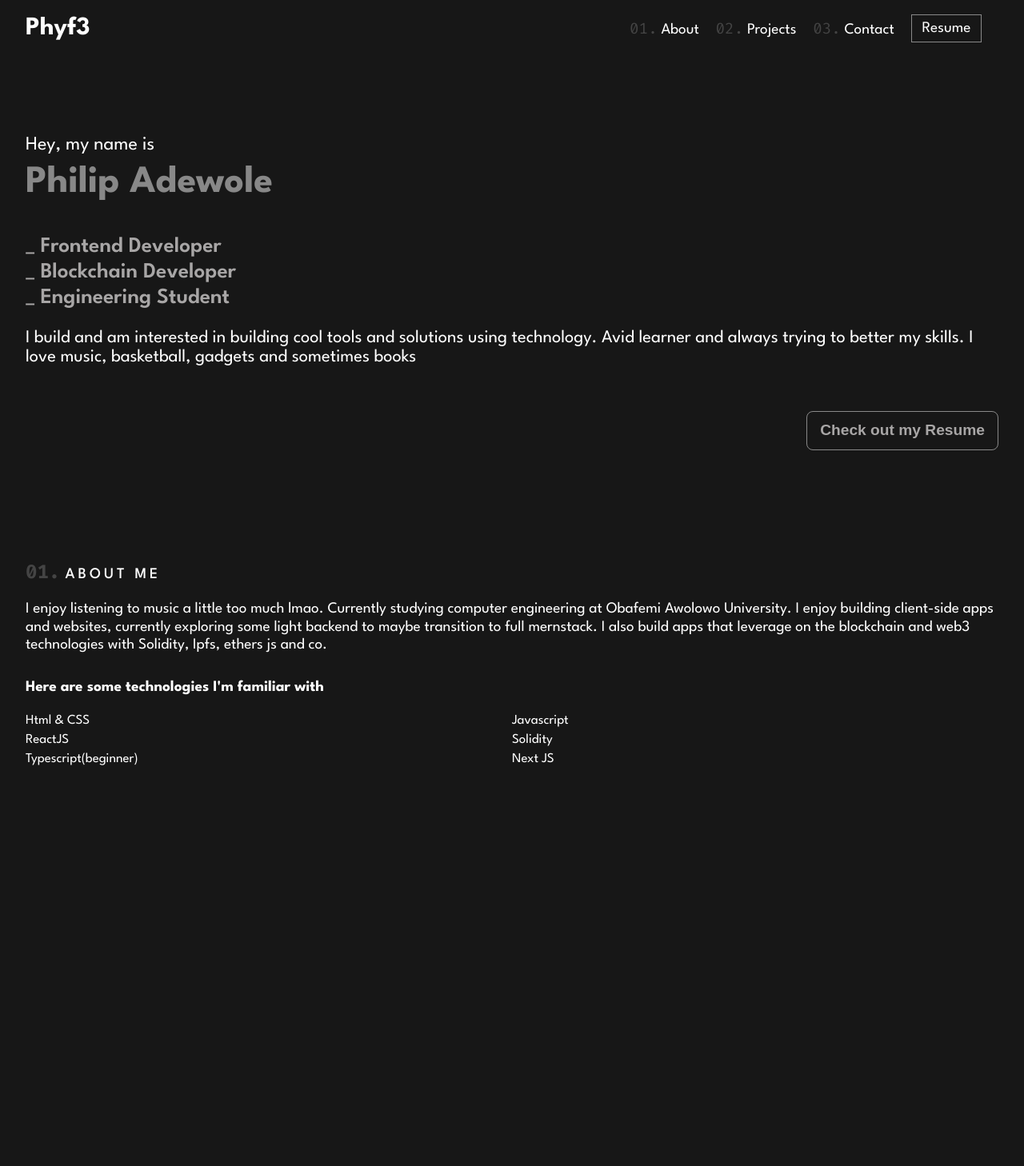
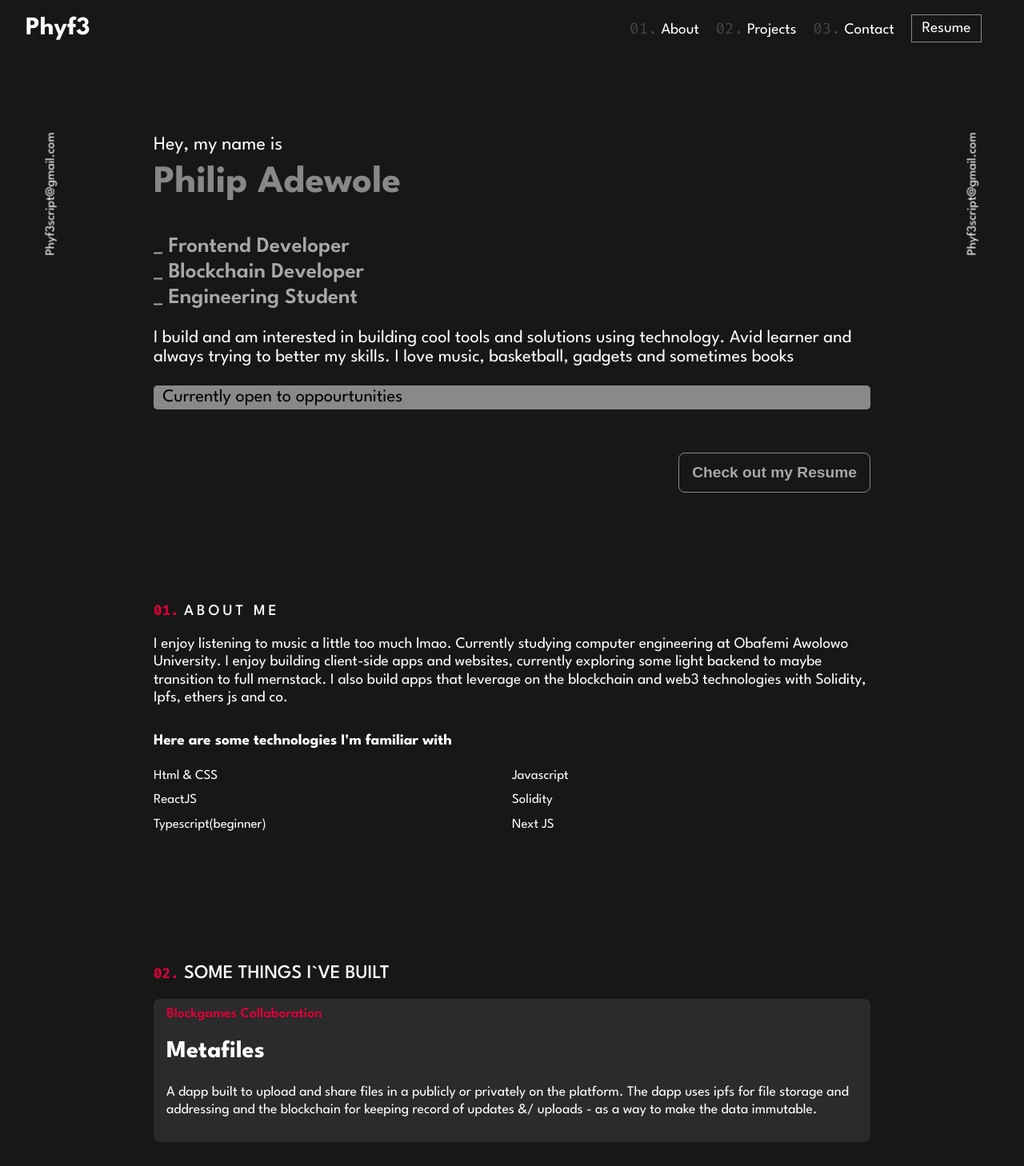
Before and after one commit to adedotxn/adedotxn.me.v1, a Next.js app: page / in a window 1280 px wide. Shown: the top 1458 px of the page at 80% size. Before the commit the page ends 977 px from the top, so only its background shows below. Built offline with nearby package versions, Linux system fonts and the light colour scheme.

Commit message:
chore : improve  desktop styling & start archive page

```diff
--- /dev/null
+++ b/components/about.tsx
@@ -0,0 +1,29 @@
+
+import Image from 'next/image'
+import styles from '../styles/Home.module.css'
+
+const About = () => {
+    return (
+        <section className={styles.about}>
+          <h1><span>01.</span> <span> About me</span> </h1>
+
+          <p>I enjoy listening to music a little too much lmao. Currently studying computer engineering at Obafemi Awolowo University. I enjoy building client-side apps and websites, currently exploring some light backend to maybe transition to full mernstack. I also build apps that leverage on the blockchain and web3 technologies with Solidity, Ipfs, ethers js and co. </p>
+
+          <div>
+            {/* eslint-disable-next-line react/no-unescaped-entities*/}
+            <h3>Here are some technologies I'm familiar with</h3>
+            <ul>
+              <li>Html & CSS</li>
+              <li>Javascript</li>
+              <li>ReactJS</li>
+              <li>Solidity</li>
+              <li>Typescript(beginner)</li>
+              <li>Next JS</li>
+            </ul>
+          </div>
+
+        </section>
+     )
+}
+
+export default About
--- /dev/null
+++ b/components/introductions.tsx
@@ -0,0 +1,26 @@
+
+import Image from 'next/image'
+import styles from '../styles/Home.module.css'
+
+const Intro = () => {
+    return (
+        <section className={styles.introduction} >
+            <h1>
+              <span>Hey, my name is </span>
+              <br/>Philip Adewole
+            </h1>
+            <h2>
+              _ Frontend Developer<br/>
+              _ Blockchain Developer<br/>
+              _ Engineering Student
+             </h2>
+
+             <p>I build and am interested in building cool tools and solutions using technology. Avid learner and always trying to better my skills. I love music, basketball, gadgets and sometimes books</p>
+             <p className={styles.available}>Currently open to oppourtunities</p>
+
+             <button>Check out my Resume</button>
+        </section>
+     )
+}
+
+export default Intro
--- /dev/null
+++ b/components/projects.tsx
@@ -0,0 +1,55 @@
+
+import Image from 'next/image'
+import Link from 'next/link'
+import styles from '../styles/Home.module.css'
+
+const Projects = () => {
+    return (
+        <section className={styles.projects}>
+          <h1><span>02.</span> <span> Some things I`ve built</span> </h1>
+
+          <div className={styles.cards}>
+            <div className={styles.card}>
+              <span>Blockgames Collaboration</span>
+              <h2>Metafiles</h2>
+              <p>A dapp built to upload and share files in a publicly or privately on the platform. The dapp uses ipfs for file storage and addressing and the blockchain for keeping record of updates &/ uploads - as a way to make the data immutable.</p>
+              <div>
+                <Image src='/images/github.svg' alt="github"  layout="fill" className={styles.share}/>
+                <Image src='/images/share.svg' alt="github" layout="fill" className={styles.share} />
+              </div>
+            </div>
+
+            <div className={styles.card}>
+              <span>FrontendMentor Challenge</span>
+              <h2>room.</h2>
+              <p>A really simple homepage for an hypothetical furniture company</p>
+              <div>
+                <Image src='/images/github.svg' alt="github" width={20} height={20} />
+                <a href="https://room-iota.vercel.app/"><Image src='/images/share.svg' alt="github" layout="fill" className={styles.share} /> </a>
+              </div>
+            </div>
+
+            <div className={styles.card}>
+              <span>Personal Project</span>
+              <h2>spread</h2>
+              <p>A dapp i`m building for mass disbursing of tokens on testnets(for now). It currently only supports ERC20 tokens but i`m working on adding support for other token standards like ERC1155 and maybe ERC721. Working on making it compatible with other testnets too </p>
+              <div>
+                <Image src='/images/github.svg' alt="github" width={20} height={20} />
+                <Image src='/images/share.svg' alt="github" layout="fill" className={styles.share} />
+              </div>
+            </div>
+          </div>
+
+          <div className={styles.more}>
+            <h2>If you`d like to see more </h2>
+
+            <div className={styles.more__links}>
+              <span><Link href='/projects'> View Project Archive.</Link> </span>
+              {/* <span><Link href='/'>Explore Github Repositories.</Link></span> */}
+            </div>
+          </div>
+        </section>
+     )
+}
+
+export default Projects
--- a/pages/index.tsx
+++ b/pages/index.tsx
@@ -1,24 +1,27 @@
 import type { NextPage } from 'next'
 import Head from 'next/head'
 import Image from 'next/image'
+import Link from 'next/link'
 import styles from '../styles/Home.module.css'
+import Intro from '../components/introductions'
+import About from '../components/about'
+import Projects from '../components/projects'
 
 const Home: NextPage = () => {
   return (
     <div className={styles.container}>
       <Head>
-        <title>Create Next App</title>
+        <title>Phyf3</title>
         <meta name="description" content="Generated by create next app" />
         <link rel="icon" href="/favicon.ico" />
       </Head>
-
       <header className={styles.mobile_header} >
         <h1>Phyf3</h1>
 
         <Image
           src="/images/menu-fill.svg"
           alt = "menu bar"
-          width ={15} height={15}
+          width ={20} height={20}
           className={styles.menu}
         />
       </header>
@@ -34,43 +37,31 @@ const Home: NextPage = () => {
       </header>
 
       <main className={styles.main}>
-        <section className={styles.introduction} >
-            <h1>
-              <span>Hey, my name is </span>
-              <br/>Philip Adewole
-            </h1>
-            <h2>
-              _ Frontend Developer<br/>
-              _ Blockchain Developer<br/>
-              _ Engineering Student
-             </h2>
+        <div className={styles.left} >
+            <p> Phyf3script@gmail.com</p>
+        </div>
 
-             <p>I build and am interested in building cool tools and solutions using technology. Avid learner and always trying to better my skills. I love music, basketball, gadgets and sometimes books</p>
+        <div className={styles.content}>
+          <Intro/>
+          <About/>
+          <Projects/>
+        </div>
 
-             <button>Check out my Resume</button>
-        </section>
 
-        <section className={styles.about}>
-          <h1><span>01.</span> <span> About me</span> </h1>
+        <div className={styles.right}>
+          <p> Phyf3script@gmail.com</p>
+         </div>
+      </main>
 
-          <p>I enjoy listening to music a little too much lmao. Currently studying computer engineering at Obafemi Awolowo University. I enjoy building client-side apps and websites, currently exploring some light backend to maybe transition to full mernstack. I also build apps that leverage on the blockchain and web3 technologies with Solidity, Ipfs, ethers js and co. </p>
+      {/* <main className={styles.main_desktop}>
 
-          <div>
-            {/* eslint-disable-next-line react/no-unescaped-entities*/}
-            <h3>Here are some technologies I'm familiar with</h3>
-            <ul>
-              <li>Html & CSS</li>
-              <li>Javascript</li>
-              <li>ReactJS</li>
-              <li>Solidity</li>
-              <li>Typescript(beginner)</li>
-              <li>Next JS</li>
-            </ul>
-          </div>
+        <div className={styles.middle}>
+          <Intro/>
+          <About/>
+          <Projects/>
+        </div>
 
-        </section>
-
-      </main>
+      </main> */}
     </div>
   )
 }
--- /dev/null
+++ b/pages/projects.tsx
@@ -0,0 +1,18 @@
+import type { NextPage } from 'next'
+import Head from 'next/head'
+import Image from 'next/image'
+import styles from '../styles/Projects.module.css'
+
+const Projects: NextPage = () => {
+    return (
+        <div className={styles.projects}>
+             <Head>
+                <title>Phyf3</title>
+                <meta name="description" content="Generated by create next app" />
+            <link rel="icon" href="/favicon.ico" />
+            </Head>
+        </div>
+     )
+}
+
+export default Projects
--- a/styles/Home.module.css
+++ b/styles/Home.module.css
@@ -1,5 +1,6 @@
 .container {
   padding: 0 2rem;
+  position: relative;
 }
 
 .mobile_header {
@@ -49,10 +50,13 @@
 
 .about {
   margin-top:15rem;
+  margin-bottom: 10rem;
 }
-.about h1 span:nth-child(1){
+.about h1 span:nth-child(1),
+.projects h1 span:nth-child(1){
   font-family: 'Fira Code';
-  color:var(--darkbrown);
+  color:var(--red);
+  font-size: 1.1rem;
 }
 .about h1 span:nth-child(2) {
   font-family: 'League Spartan', sans-serif;;
@@ -61,9 +65,23 @@
   letter-spacing: .25rem;
   font-size: 1.2rem;
 }
-.about p {
+.projects h1 span:nth-child(2) {
+  font-family: 'League Spartan', sans-serif;;
+  font-weight: 500;
+  text-transform: uppercase;
+
+
+
+}
+.about p{
   font-size: 1.2rem;
   line-height: 1.4rem;
+}
+.available {
+  background-color: #c1c1c1ab;
+  padding:.2rem .7rem;
+  color:black;
+  border-radius: .3rem;
 }
 .about div {
   margin-top: 2rem;;
@@ -79,8 +97,67 @@
   grid-template-columns: 1fr 1fr;
 }
 .about div ul li {
-  line-height: 1.5rem;
+  line-height: 1.9rem;
   font-size: 1.05rem;
+}
+.projects {
+  margin-bottom: 5rem;
+}
+.cards {
+  display: grid;
+  row-gap: 2rem;;
+}
+.card {
+  background-color: var(--lightbg);
+  padding: .7rem 1rem;
+  border-radius: .5rem;
+}
+.card span {
+  color :var(--red);
+  font-size: 1.1rem;
+  font-weight: 600;
+}
+.card h2 {
+  font-size: 1.9rem;
+}
+.card p {
+  font-size: 1.1rem;
+  line-height: 1.4rem;
+}
+.card>div {
+  position: relative;
+  width:6rem;
+  display: flex;
+}
+.share {
+  width:100%;
+  height: 40px;
+  position: relative
+}
+
+.more {
+  margin-top:1rem;
+  border-top: 1px solid var(--lightbg);
+  border-bottom: 1px solid var(--lightbg);
+  padding-bottom: 2rem;;
+
+}
+.more h2 {
+  font-size: 1.5rem;
+}
+.more span a {
+  font-size: 1.3rem;
+}
+.more__links span {
+  border-bottom: 1px solid var(--red);
+  width:fit-content;
+}
+.more__links {
+  display: grid;
+}
+
+.main_desktop, .left, .right {
+  display: none;
 }
 
 
@@ -110,4 +187,29 @@
     font-family: 'Fira Code';
     color:var(--darkbrown)
   }
+  .main{
+    display: flex;
+  }
+  .left p, .right p {
+    transform: rotate(-90deg);
+  }
+  .left, .right {
+    margin-top: 20vh;
+    width:10vw;
+  }
+  .left {
+    display: block;
+    position: fixed;
+    left:0;
+  }
+  .right {
+    display: block;
+    position: fixed;
+    right: 0rem;
+  }
+  .content {
+    width:70vw;
+    margin: 0 auto;
+  }
+
 }
--- a/styles/globals.css
+++ b/styles/globals.css
@@ -4,7 +4,7 @@ body {
   padding: 0;
   margin: 0;
   font-family: 'League Spartan', sans-serif;
-  background-color: var(--black);
+  background-color: var(--bg);
   color:var(--white);
   font-size: 16px;;
 }
@@ -19,8 +19,10 @@ a {
 }
 
 :root {
-  --black : #171717;
+  --bg : #171717;
   --grey : #EDEDED;
   --darkbrown : #444444;
   --white : #ffff;
+  --red : rgb(218, 0, 55);
+  --lightbg:#55555551;
 }
```
Also changed, not shown: public/images/github.svg (added), public/images/share.svg (added), styles/Projects.module.css (added).
